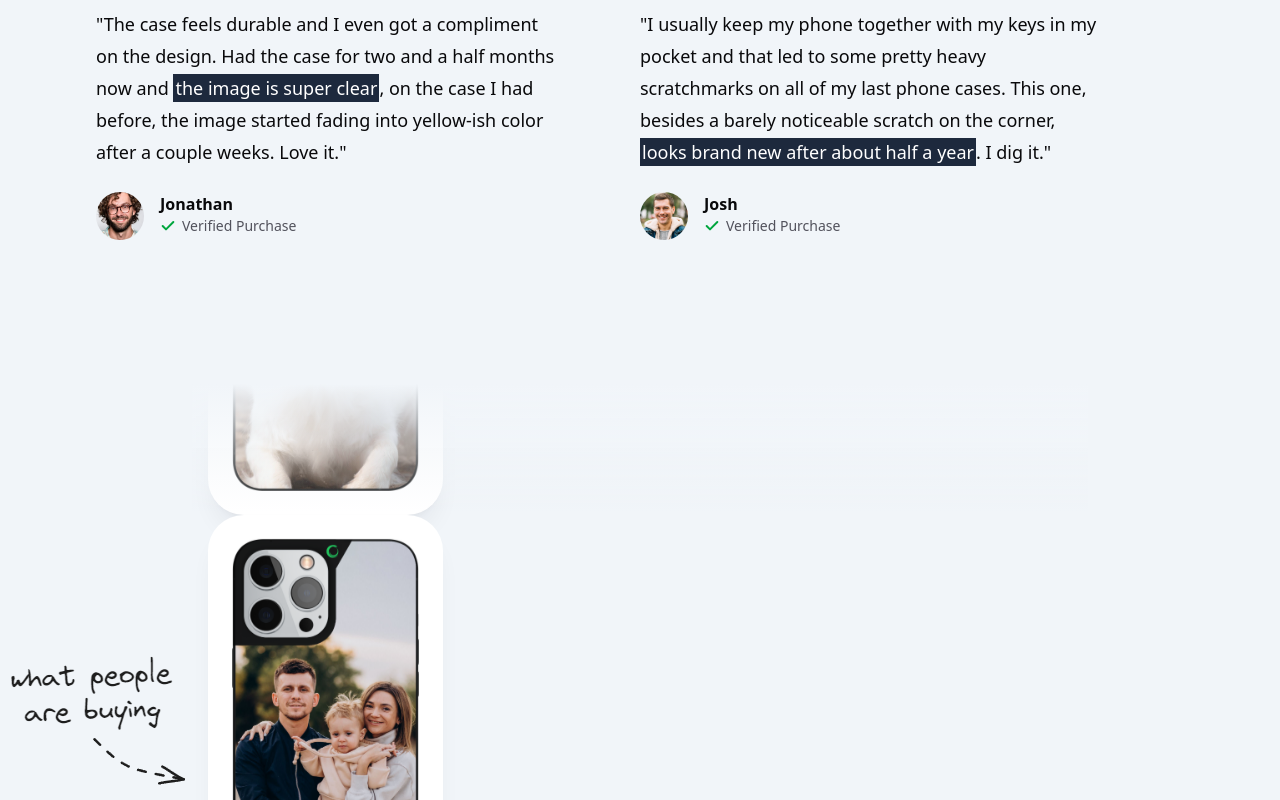
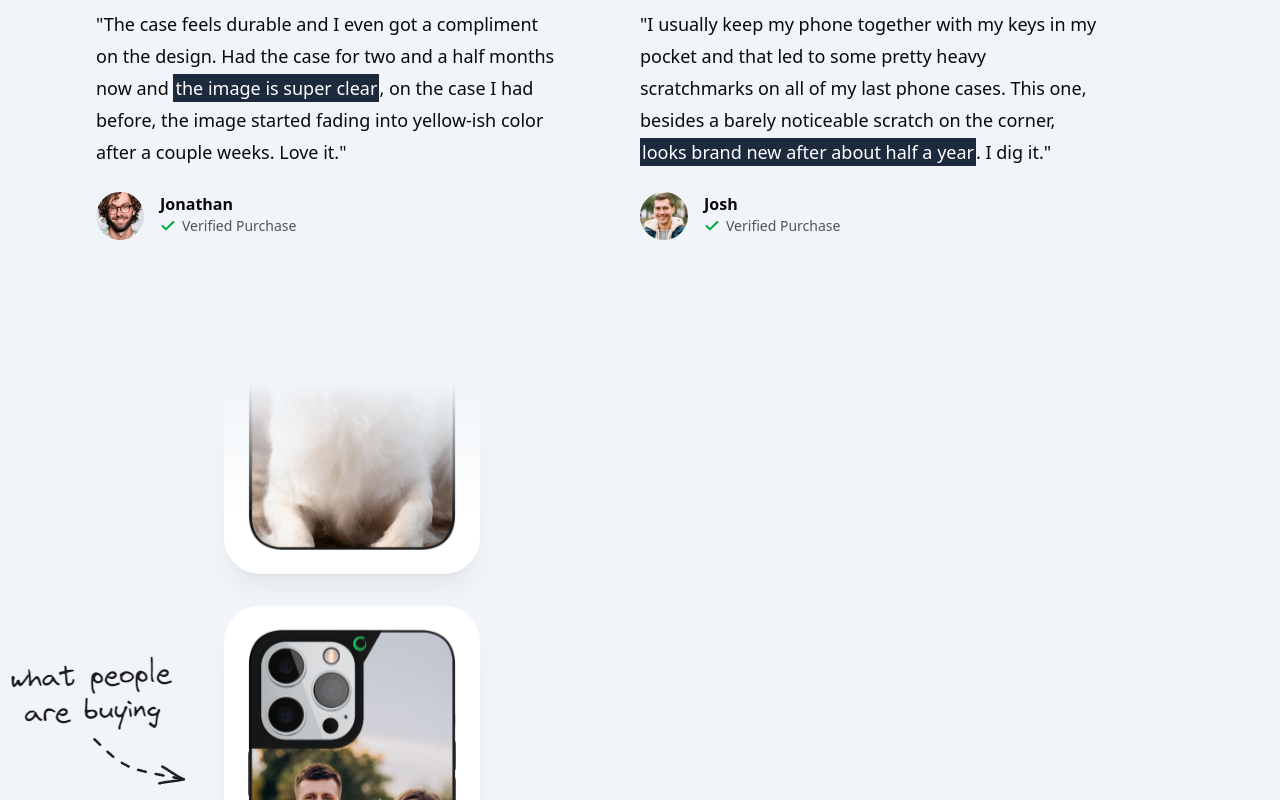
Before and after one commit to TrungKuro/case-phone-web, a Next.js app: page / in a window 1280 px wide. Shown: the part 1340-2140 px from the top of the page. Built offline with nearby package versions, Linux system fonts and the light colour scheme; no server answers.

Commit message:
fix layout Landing Page

```diff
--- a/src/app/page.tsx
+++ b/src/app/page.tsx
@@ -272,11 +272,7 @@ export default function Home() {
           {/* Upload Image and Preview Image on Case */}
           <div className="mx-auto max-w-6xl px-6 lg:px-8">
             <div className="relative flex flex-col md:grid grid-cols-2 items-center gap-40">
-              <Image
-                src={arrow}
-                alt="arrow"
-                className="absolute left-1/2 top-[25rem] md:top-1/2 -translate-x-1/2 -translate-y-1/2 rotate-90 md:rotate-0 z-10"
-              />
+              {/* Input */}
               <div className="relative h-80 md:h-full w-full max-w-sm md:justify-self-end rounded-xl lg:rounded-2xl bg-gray-900/5 ring-inset ring-gray-900/10">
                 <Image
                   src={horse}
@@ -284,6 +280,13 @@ export default function Home() {
                   className="h-full w-full rounded-md bg-white object-cover shadow-2xl ring-1 ring-gray-900/10"
                 />
               </div>
+              {/* Process */}
+              <Image
+                src={arrow}
+                alt="arrow"
+                className="absolute left-1/2 top-[25rem] md:top-1/2 -translate-x-1/2 -translate-y-1/2 rotate-90 md:rotate-0 z-10"
+              />
+              {/* Output */}
               <Phone className="w-60" imgSrc={horse} />
             </div>
           </div>
--- a/src/components/Phone.tsx
+++ b/src/components/Phone.tsx
@@ -4,6 +4,14 @@ import { HTMLAttributes } from "react";
 import Image, { StaticImageData } from "next/image";
 import phoneDarkEdges from "../../public/phone-template-dark-edges.png";
 import phoneLightEdges from "../../public/phone-template-white-edges.png";
+
+/*
+ * 📌 Giải thích tại sao phải thêm fill:
+ *
+ * Next.js Image chỉ phủ đầy phần tử cha khi bạn dùng thuộc tính fill.
+ * Không có fill, nó sẽ giữ nguyên kích thước gốc, dẫn tới tình trạng ảnh không phủ đầy dù bạn dùng object-cover.
+ * Khi dùng fill, hãy luôn đảm bảo phần tử cha có position là relative hoặc absolute
+ */
 
 interface PhoneProps extends HTMLAttributes<HTMLDivElement> {
   imgSrc: string | StaticImageData;
@@ -26,6 +34,7 @@ const Phone = ({ imgSrc, className, dark = false, ...props }: PhoneProps) => {
       />
       <div className="absolute inset-0 -z-10">
         <Image
+          fill // 👈 thêm thuộc tính fill ở đây
           className="object-cover"
           src={imgSrc}
           alt="overlaying phone image"
--- a/src/components/Reviews.tsx
+++ b/src/components/Reviews.tsx
@@ -71,7 +71,7 @@ function Review({ imgSrc, className, ...props }: ReviewProps) {
   return (
     <div
       className={cn(
-        "animate-fade-in opacity-0 rounded-[2.25rem] bg-white p-6 shadow-xl shadow-slate-900/5",
+        "animate-fade-in opacity-0 mx-4 my-8 p-6 rounded-[2.25rem] bg-white shadow-xl shadow-slate-900/5",
         className
       )}
       style={{ animationDelay }}
@@ -114,7 +114,7 @@ function ReviewColumn({
   return (
     <div
       ref={columnRef}
-      className={cn("animate-marquee py-4 space-x-8", className)}
+      className={cn("animate-marquee", className)}
       style={{ "--marquee-duration": duration } as React.CSSProperties}
     >
       {reviews.concat(reviews).map((imgSrc, reviewIndex) => (
@@ -140,7 +140,7 @@ function ReviewGrid() {
   return (
     <div
       ref={containerRef}
-      className="relative -mx-4 mt-16 sm:mt-20 grid grid-cols-1 md:grid-cols-2 lg:grid-cols-3 h-[49rem] max-h-[150vh] items-start gap-8 overflow-hidden px-4"
+      className="relative -mx-4 mt-16 sm:mt-20 grid grid-cols-1 md:grid-cols-2 lg:grid-cols-3 h-[49rem] max-h-[150vh] items-start overflow-hidden px-4"
     >
       {isInView ? (
         <>
```
